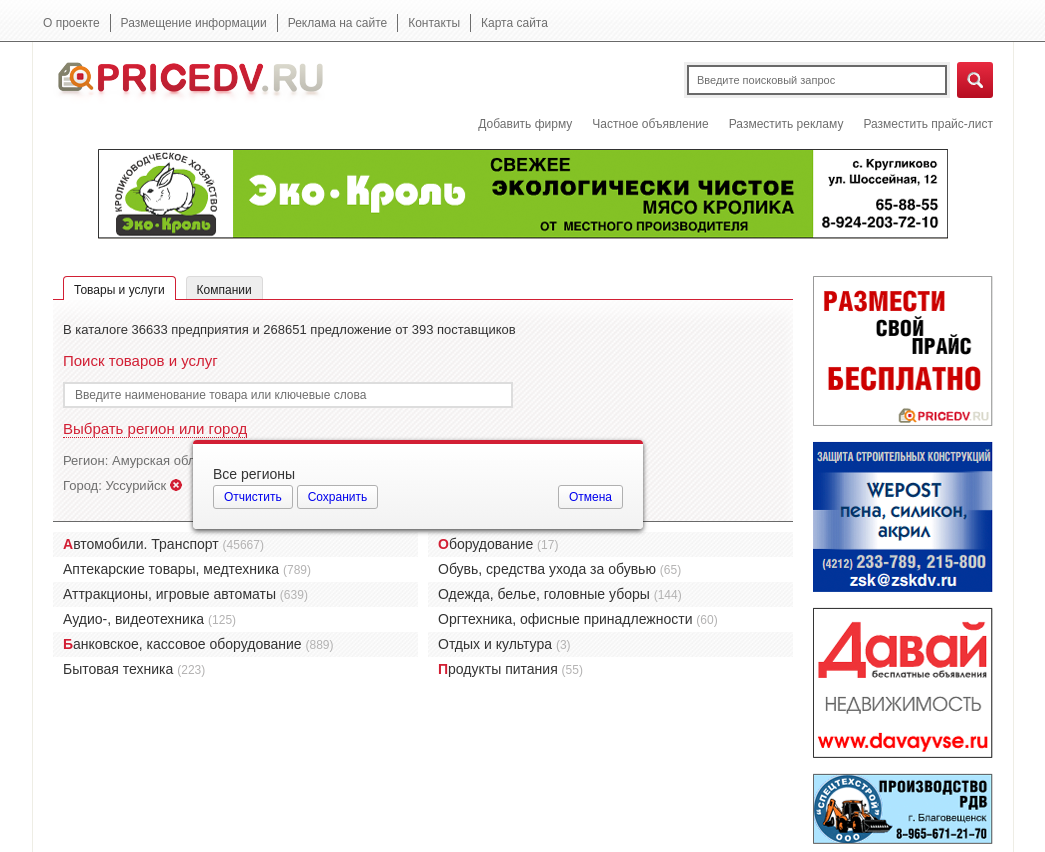
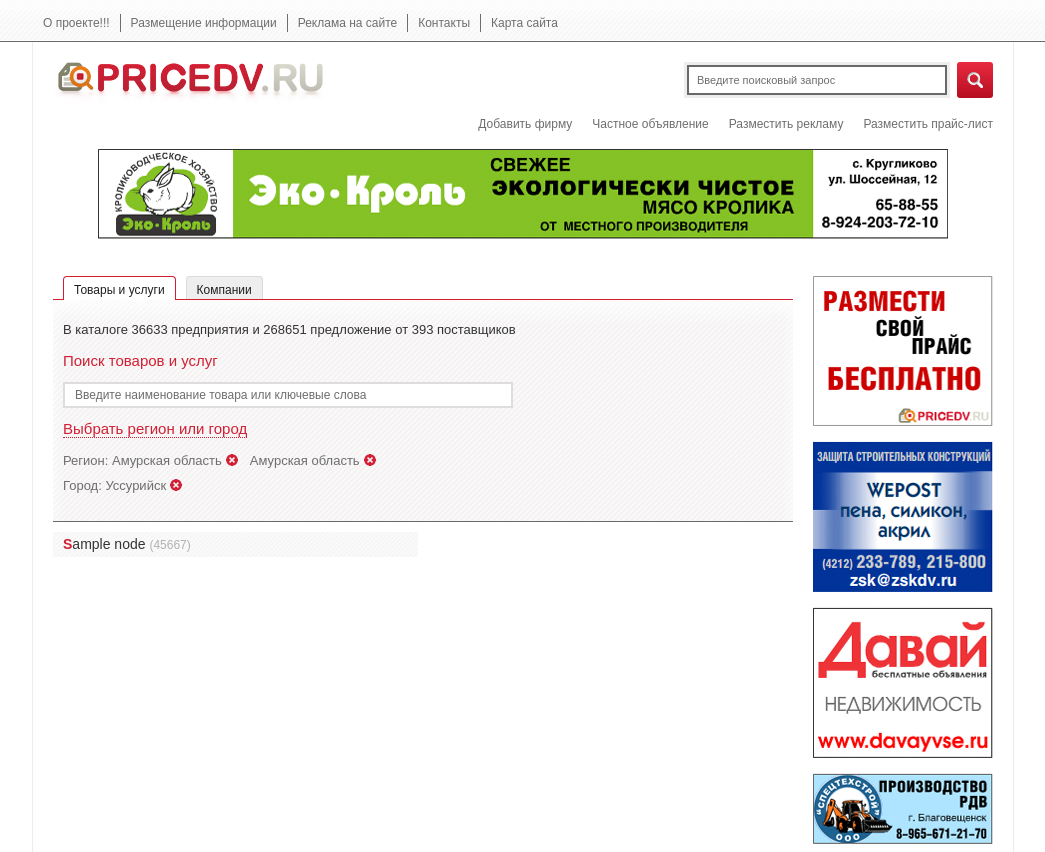
Before and after one commit to GaroRobe/pricedv, a Django app: page / in a window 1280 px wide. Shown: the top 852 px of the page, without its empty margins (117-1162 px from the left). Run offline with Django 3.2, Linux system fonts and the light colour scheme; tables that the repository leaves empty hold one stand-in row (values such as "Sample post").

Commit message:
test main.html

```diff
--- a/directory/views.py
+++ b/directory/views.py
@@ -1,6 +1,8 @@
 from django.shortcuts import render_to_response
 from django.shortcuts import render
 from directory.models import *
+
+import math
 
 
 def categories(request):
@@ -9,4 +11,8 @@
 
 def root(request):
     rootNodes = Node.objects.filter(parent_id = 1)
-    return render(request, 'directory/main.html', {'rootNodes': rootNodes})
+    rootNodesHalfLength = math.ceil(len(rootNodes) / 2)
+    return render(request, 'directory/main.html', {
+        'rootNodes': rootNodes,
+        'rootNodesHalfLength': rootNodesHalfLength,
+    })
--- a/static/css/style.css
+++ b/static/css/style.css
@@ -360,6 +360,7 @@
 
 /* Popups ------------------------ */
 .popup {
+    display: none;
     width: 450px;
     background: #f9f9f9;
     background: -moz-linear-gradient(top, #ffffff, #f2f2f2);
--- a/templates/directory/main.html
+++ b/templates/directory/main.html
@@ -10,7 +10,7 @@
         <!-- Top navigation -->
 		<nav class="main-menu">
 			<ul class="row">
-				<li><a href="#">О проекте</a></li>
+				<li><a href="#">О проекте!!!</a></li>
 				<li><a href="#">Размещение информации</a></li>
 				<li><a href="#">Реклама на сайте</a></li>
 				<li><a href="#">Контакты</a></li>
@@ -108,20 +108,14 @@
                         </ul>
                         <div class="categories">
                         	<ul>
-                        		<li class="odd first-entry">Автомобили. Транспорт <span>(45667)</span></li>
-                        		<li class="even">Аптекарские товары, медтехника <span>(789)</span></li>
-                        		<li class="odd">Аттракционы, игровые автоматы <span>(639)</span></li>
-                        		<li class="even">Аудио-, видеотехника <span>(125)</span></li>
-                        		<li class="odd first-entry">Банковское, кассовое оборудование <span>(889)</span></li>
-                        		<li class="even">Бытовая техника <span>(223)</span></li>
-                        	</ul>
-                        	<ul>
-                        		<li class="odd first-entry">Оборудование <span>(17)</span></li>
-                        		<li class="even">Обувь, средства ухода за обувью <span>(65)</span></li>
-                        		<li class="odd">Одежда, белье, головные уборы <span>(144)</span></li>
-                        		<li class="even">Оргтехника, офисные принадлежности <span>(60)</span></li>
-                        		<li class="odd">Отдых и культура <span>(3)</span></li>
-                        		<li class="even first-entry">Продукты питания <span>(55)</span></li>
+                                {% for node in rootNodes %}
+                                    <li class="odd first-entry">{{ node.title }} <span>(45667)</span></li>
+                                    {% if forloop.counter == rootNodesHalfLength %}
+                                    </ul><ul>
+                                    {% endif %}
+                                {% empty %}
+                                <li>Ни одна категория не найдена. Вероятно проводятся работы на нашем сервере.</li>
+                                {% endfor %}
                         	</ul>
                         </div>
                     </div>
```
